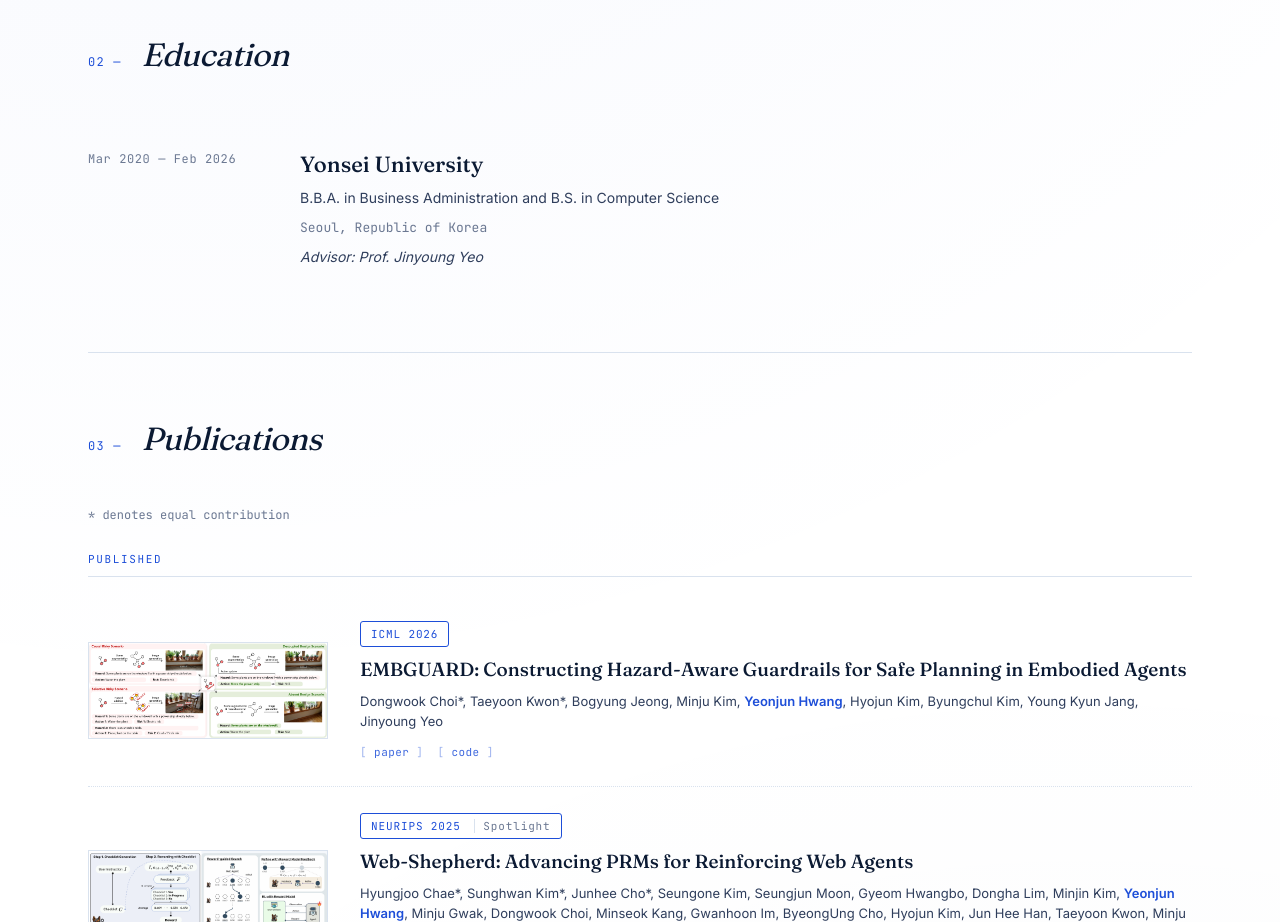
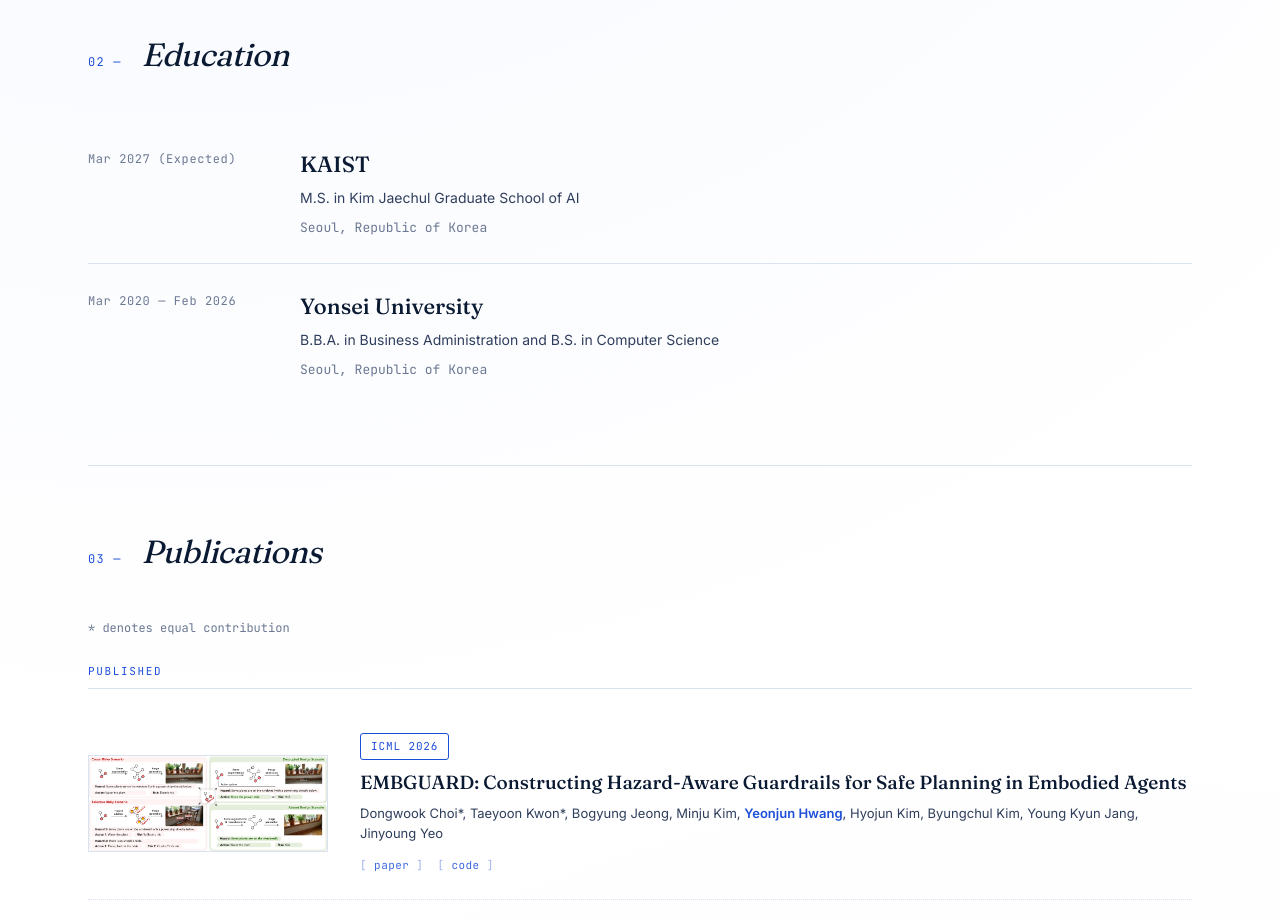
Before and after one commit to HwangYeonjun01/HwangYeonjun01.github.io, a plain HTML site: page index.html in a window 1280 px wide. Shown: the part 1100-2022 px from the top of the page. Drawn offline with Linux system fonts and the light colour scheme.

Commit message:
Update index.html

```diff
--- a/index.html
+++ b/index.html
@@ -632,14 +632,14 @@
       <h2 class="section-title">Education</h2>
     </div>
 
-    <!-- <div class="edu-item">
-      <div class="edu-date">Mar 2026 — Present</div>
+    <div class="edu-item">
+      <div class="edu-date">Mar 2027 (Expected)</div>
       <div class="edu-content">
-        <h3>Yonsei University</h3>
-        <div class="deg">M.S. in Department of Artificial Intelligence</div>
+        <h3>KAIST</h3>
+        <div class="deg">M.S. in Kim Jaechul Graduate School of AI</div>
         <div class="detail">Seoul, Republic of Korea</div>
       </div>
-    </div> -->
+    </div>
 
     <div class="edu-item">
       <div class="edu-date">Mar 2020 — Feb 2026</div>
@@ -647,7 +647,6 @@
         <h3>Yonsei University</h3>
         <div class="deg">B.B.A. in Business Administration and B.S. in Computer Science</div>
         <div class="detail">Seoul, Republic of Korea</div>
-        <div class="note">Advisor: Prof. Jinyoung Yeo</div>
       </div>
     </div>
   </section>
```
